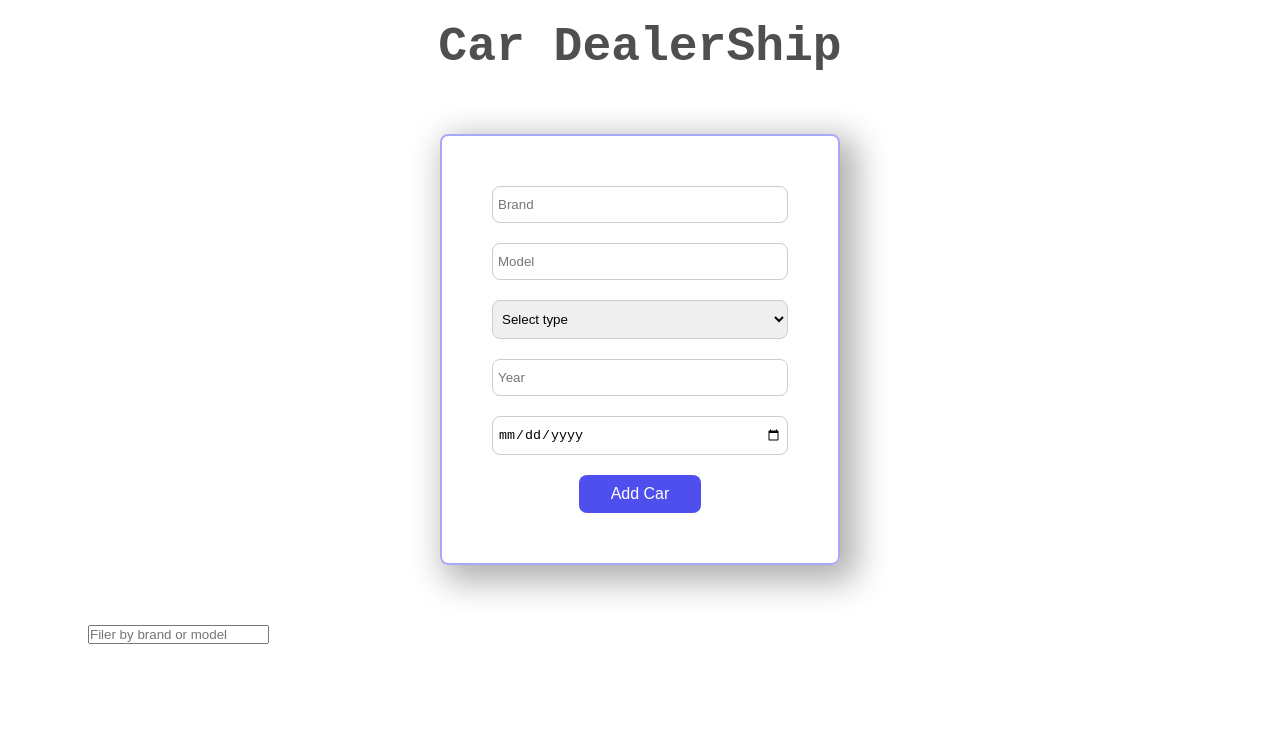
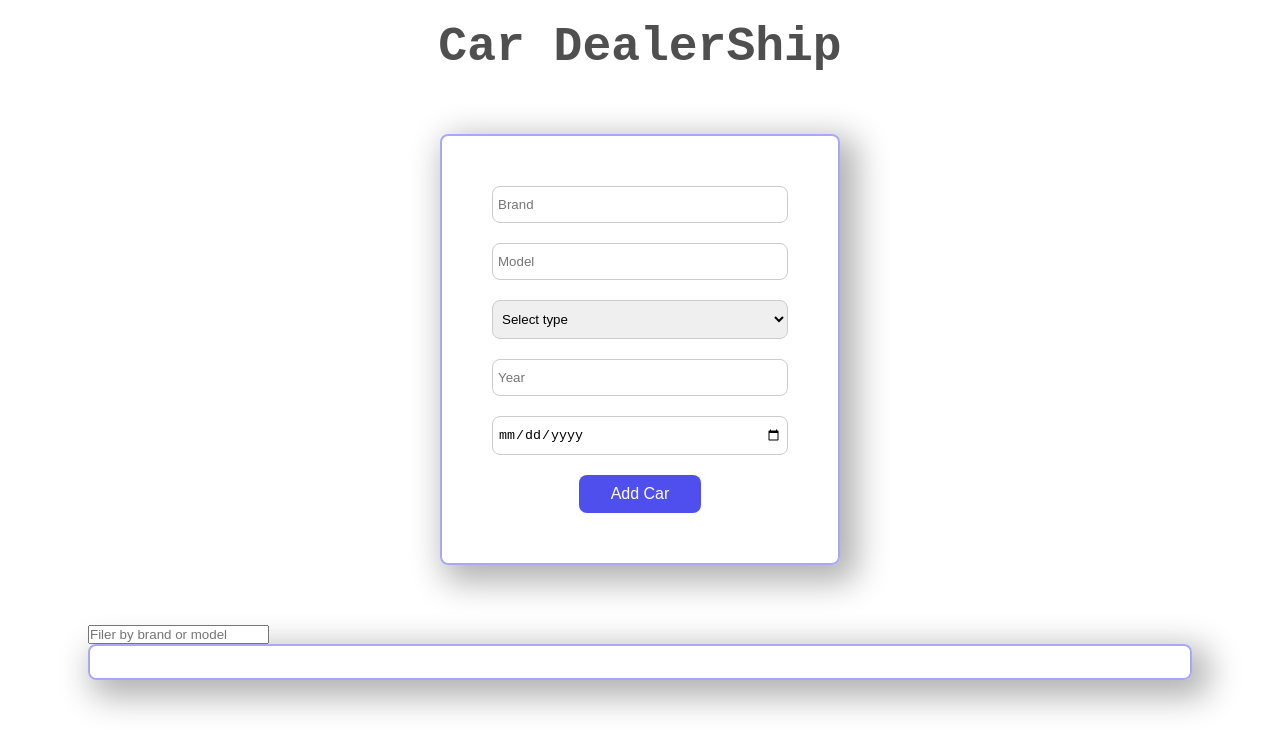
Before and after one commit to Gadza03/Internship-14-CarDealership, a React (Vite) app in the folder CarDealership/: page / in a window 1280 px wide. Shown: the top 752 px of the page. Built offline with nearby package versions, Linux system fonts and the light colour scheme.

Commit message:
Display car from localeStorage

```diff
--- a/CarDealership/src/App.jsx
+++ b/CarDealership/src/App.jsx
@@ -9,6 +9,7 @@ function App() {
     const savedCars = localStorage.getItem("cars");
     return savedCars ? JSON.parse(savedCars) : [];
   });
+  console.log(cars);
 
   const [filter, setFilter] = useState("");
 
@@ -21,7 +22,7 @@ function App() {
       <h1>Car DealerShip</h1>
       <Form cars={cars} setCars={setCars} />
       <FilterBar filter={filter} setFilter={setFilter} />
-      <CarList cars={cars} sort />
+      <CarList cars={cars} filter={filter} />
     </div>
   );
 }
--- a/CarDealership/src/components/CarCard.jsx
+++ b/CarDealership/src/components/CarCard.jsx
@@ -1,3 +1,29 @@
-export default function CarCard() {
-  return <div className="car-card"></div>;
+import "../styles/carOutput.css";
+export default function CarCard({ car }) {
+  const isExpiring = (date) => {
+    const expiryDate = new Date(date);
+    const todaysDate = new Date();
+
+    todaysDate.setMonth(todaysDate.getMonth() + 1);
+
+    return expiryDate <= todaysDate;
+  };
+  const handleRemove = () => {};
+
+  console.log(car.registration);
+  return (
+    <div
+      className={`car-card ${isExpiring(car.registraion) ? "expiring" : ""}`}
+    >
+      <h3>
+        {car.brand} {car.model}
+      </h3>
+      <p>Type: {car.type}</p>
+      <p>Year: {car.year}</p>
+      <p>Registraion expires: {car.registration}</p>
+      <button onClick={() => removeCar(car.id)} id="remove-btn">
+        Delete
+      </button>
+    </div>
+  );
 }
--- a/CarDealership/src/components/CarList.jsx
+++ b/CarDealership/src/components/CarList.jsx
@@ -1,8 +1,21 @@
 import CarCard from "./CarCard";
-export default function CarList() {
+import "../styles/carOutput.css";
+export default function CarList({ cars, filter }) {
+  const sortedCars = cars.sort((a, b) => {
+    if (a.year !== b.year) return b.year - a.year;
+    if (a.brand !== b.brand) return a.brand.localCompare(b.brand);
+    return a.model.localCompare(b.model);
+  });
+
+  const filteredCars = sortedCars.filter((car) =>
+    `${car.brand} ${car.model}`.toLowerCase().includes(filter.toLowerCase())
+  );
+
   return (
     <div className="card-list">
-      <CarCard />
+      {filteredCars.map((car) => (
+        <CarCard key={car.id} car={car} />
+      ))}
     </div>
   );
 }
--- /dev/null
+++ b/CarDealership/src/styles/carOutput.css
@@ -0,0 +1,33 @@
+.card-list {
+  display: flex;
+  flex-direction: column;
+  gap: 1rem;
+  margin-bottom: 30px;
+  border-radius: 8px;
+  padding-block: 1rem;
+  border: 2px solid #a8a8f7;
+  box-shadow: 10px 10px 33px 7px rgba(0, 0, 0, 0.31);
+}
+
+.car-card {
+  display: flex;
+  justify-content: space-evenly;
+  align-items: center;
+}
+
+.expiring {
+  border: 2px solid red;
+}
+
+#remove-btn {
+  border: 2px solid red;
+  background-color: rgb(235, 132, 132);
+  padding: 8px 24px;
+  border-radius: 8px;
+  color: white;
+  text-transform: uppercase;
+  letter-spacing: 1px;
+  font-weight: bold;
+  cursor: pointer;
+  transition: background-color 0.3s ease-in-out;
+}
```
